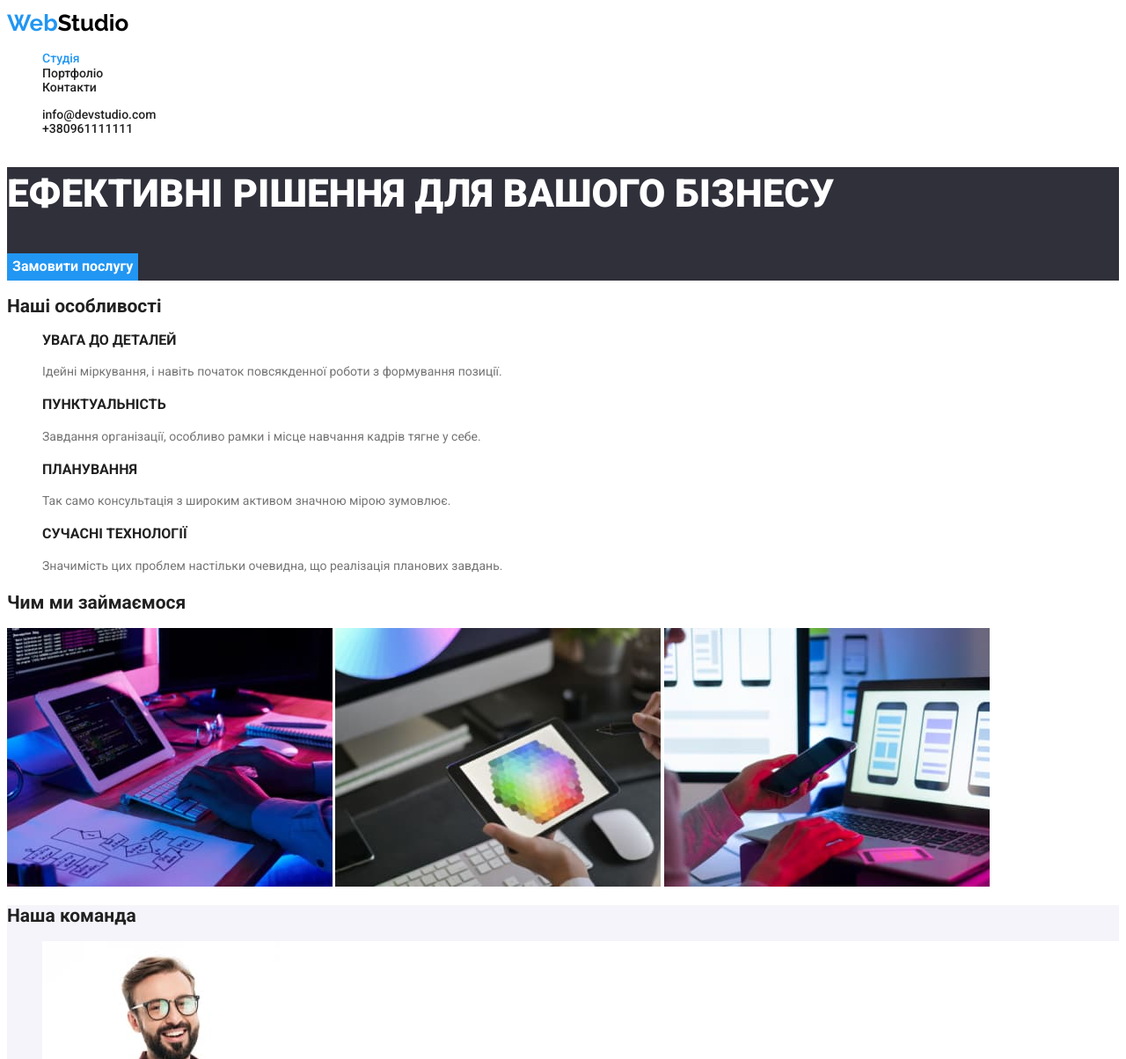
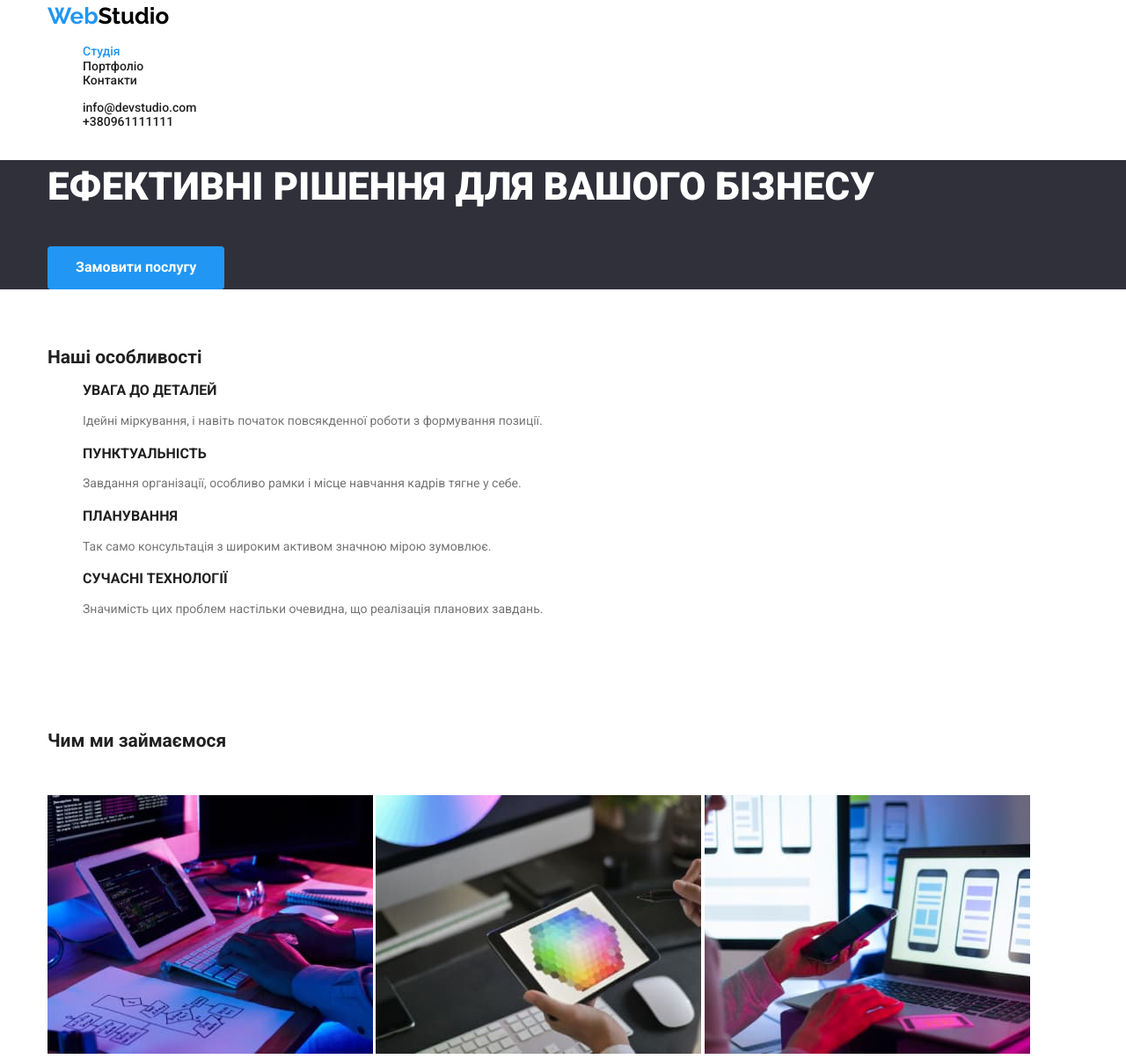
Before and after one commit to MaryshkaYanchenko/goit-markup-hw03, a plain HTML site: page index.html in a window 1280 px wide. Shown: the top 1204 px of the page at 88% size. Drawn offline with nearby package versions, Linux system fonts and the light colour scheme.

Commit message:
07.10.22

```diff
--- a/css/styles.css
+++ b/css/styles.css
@@ -1,3 +1,7 @@
+* {
+    box-sizing: border-box;
+}
+
 :root {
     --color-brand: #2196f3;
     --color-background: #ffff;
@@ -11,6 +15,17 @@ body{
     font-size: 14px;
     font-weight: 400;
     background-color: var(--color-background);
+}
+
+.container {
+    width: 100%;
+    max-width: 1202px;
+    margin: 0 auto;
+    padding: 0 15px;
+}
+
+.section{
+    padding: 47px 0 47px 0;
 }
 
 footer{
@@ -57,7 +72,9 @@ footer{
     font-weight: 500;
     line-height: 16.41px;
     text-decoration: none;
+    margin-right: 50px;
 }
+
 
 .link-header:hover{
     color: var(--color-brand);
@@ -75,6 +92,7 @@ footer{
     font-size: 14px;
     font-weight: 500;
     text-decoration: none;
+    margin-right: 50px;
 }
 
 
@@ -97,6 +115,7 @@ footer{
     text-transform: uppercase;
 }
 .primery-button{
+    padding: 10px 32px 10px 32px;
     color: #ffff;
     background-color: #2196f3;;
     font-family: "Roboto", "Raleway", sans-serif;
@@ -105,6 +124,7 @@ footer{
     line-height: 1.8;
     border: 1px;
     cursor: pointer;
+    border-radius: 4px;
 }
 
 .primery-button:hover{
@@ -113,6 +133,7 @@ footer{
 
 .section-title{
     color: var(--color-text-primary);
+    margin-bottom: 50px;
 }
 
 .advantage-card{
@@ -120,6 +141,7 @@ footer{
     font-weight: 700;
     line-height: 1.1;
     text-transform: uppercase;
+    margin-bottom: 10px;
 }
 
 .advantage-card-text{
@@ -140,6 +162,7 @@ footer{
     font-size: 16px;
     font-weight: 500;
     line-height: 1.1;
+    margin-bottom: 10px;
 }
 .team-card-profesion{
     color: var(--color-text-secondary);
@@ -201,3 +224,9 @@ ul{
     font-size: 16px;
     line-height: 1.8;
 }
+
+/* h1, */
+/* h2, h3, p, ul { */
+    margin: 0;
+    padding: 0;
+/* } */
--- a/index.html
+++ b/index.html
@@ -5,6 +5,10 @@
     <meta http-equiv="X-UA-Compatible" content="IE=edge" />
     <meta name="viewport" content="width=device-width, initial-scale=1.0" />
     <title>WebStudio</title>
+    <link
+      rel="stylesheet"
+      href="https://cdnjs.cloudflare.com/ajax/libs/modern-normalize/1.1.0/modern-normalize.min.css"
+    />
     <link rel="stylesheet" href="./css/styles.css" />
     <link rel="preconnect" href="https://fonts.googleapis.com" />
     <link rel="preconnect" href="https://fonts.gstatic.com" crossorigin />
@@ -15,6 +19,7 @@
   </head>
   <body>
     <header>
+      <div class="container">
         <nav>
           <a href="./index.html" class="logo-primary"><span>Web</span>Studio</a>
           <ul>
@@ -38,15 +43,21 @@
             <a href="#" class="mail-tel-section">+380961111111</a>
           </li>
         </ul>
+      </div>
     </header>
     <main>
       <!--hero section-->
       <section class="main-section">
-        <h1 class="main-section-text">Ефективні рішення для вашого бізнесу</h1>
+        <div class="container">
+          <h1 class="main-section-text">
+            Ефективні рішення для вашого бізнесу
+          </h1>
           <button class="primery-button" type="button">Замовити послугу</button>
+        </div>
       </section>
       <!--advantages-->
-      <section>
+      <section class="section">
+        <div class="container">
           <h2>Наші особливості</h2>
           <ul>
             <li>
@@ -60,8 +71,8 @@
             <li>
               <h3 class="advantage-card">Пунктуальність</h3>
               <p class="advantage-card-text">
-              Завдання організації, особливо рамки і місце навчання кадрів тягне
-              у себе.
+                Завдання організації, особливо рамки і місце навчання кадрів
+                тягне у себе.
               </p>
             </li>
 
@@ -75,21 +86,28 @@
             <li>
               <h3 class="advantage-card">Сучасні технології</h3>
               <p class="advantage-card-text">
-              Значимість цих проблем настільки очевидна, що реалізація планових
-              завдань.
+                Значимість цих проблем настільки очевидна, що реалізація
+                планових завдань.
               </p>
             </li>
           </ul>
+        </div>
       </section>
       <!--what are we doing-->
-      <section>
+      <section class="section">
+        <div class="container">
           <h2 class="section-title">Чим ми займаємося</h2>
           <img src="./images/img1.jpg" alt="планшет клавіатура руки" />
           <img src="./images/img2.jpg" alt="телефон ноутбук" />
-        <img src="./images/img3.jpg" alt="планшет комп'ютор кольорова схема" />
+          <img
+            src="./images/img3.jpg"
+            alt="планшет комп'ютор кольорова схема"
+          />
+        </div>
       </section>
       <!--our team-->
-      <section class="our-team">
+      <section class="our-team section">
+        <div class="container">
           <h2 class="section-title">Наша команда</h2>
           <ul>
             <li class="team-card-box">
@@ -101,7 +119,10 @@
               <p class="team-card-profesion">Product Designer</p>
             </li>
             <li class="team-card-box">
-            <img src="./images/img2_2.jpg" alt="усміхнена дівчина в окулярах" />
+              <img
+                src="./images/img2_2.jpg"
+                alt="усміхнена дівчина в окулярах"
+              />
               <h3 class="team-card">Ольга Рєпіна</h3>
               <p class="team-card-profesion">Frontend Developer</p>
             </li>
@@ -119,9 +140,11 @@
               <p class="team-card-profesion">UI Designer</p>
             </li>
           </ul>
+        </div>
       </section>
     </main>
     <footer>
+      <div class="container">
         <a href="./index.html" class="logo-primary-footer">
           <span>Web</span>Studio</a
         >
@@ -144,6 +167,7 @@
             </li>
           </ul>
         </address>
+      </div>
     </footer>
   </body>
 </html>
```
Also changed, not shown: portfolio.html (+4 -0 lines). Lines whose indentation alone changed are shown as unchanged.
